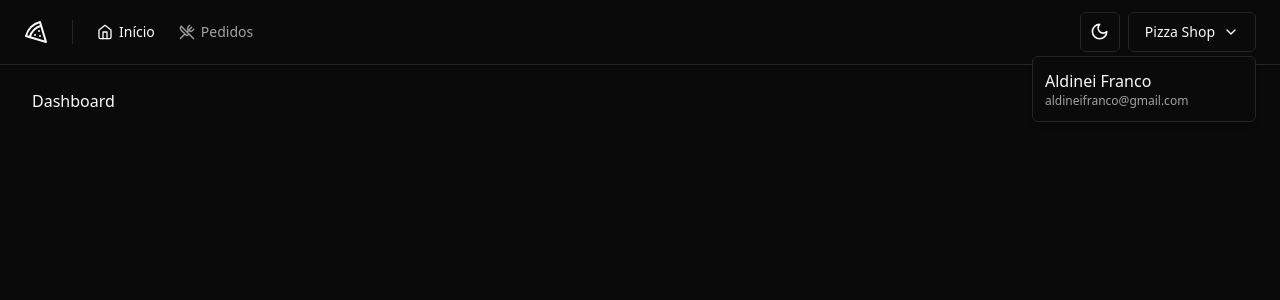
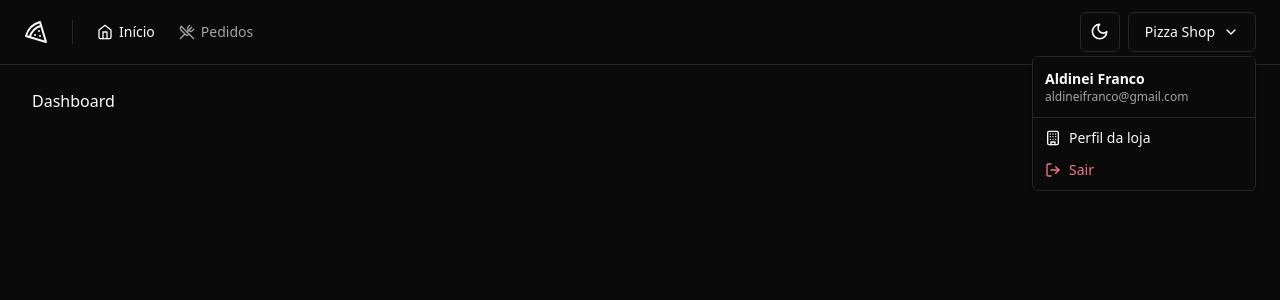
Before and after one commit to aldineifranco/pizzashop-web, a React (Vite) app: page / in a window 1280 px wide. Both pictures are taken after a click on the button "Pizza Shop". Shown: the top 300 px of the page. Built offline with nearby package versions, Linux system fonts and the light colour scheme.

Commit message:
finalizando dropdow menu

```diff
--- a/src/components/account-menu.tsx
+++ b/src/components/account-menu.tsx
@@ -1,7 +1,6 @@
-import { ChevronDown } from "lucide-react";
+import { Building, ChevronDown, LogOut } from "lucide-react";
 import { Button } from "./ui/button";
-import { DropdownMenu, DropdownMenuContent, DropdownMenuTrigger } from "./ui/dropdown-menu";
-import { DropdownMenuLabel } from "@radix-ui/react-dropdown-menu";
+import { DropdownMenu, DropdownMenuContent, DropdownMenuTrigger, DropdownMenuItem, DropdownMenuLabel, DropdownMenuSeparator } from "./ui/dropdown-menu";
 
 
 export function AccountMenu() {
@@ -11,7 +10,7 @@ export function AccountMenu() {
       <DropdownMenuTrigger asChild>
         <Button variant='outline' className="flex items-center gap-2 select-none">
           Pizza Shop
-          <ChevronDown className="h-4 w-4"/>
+          <ChevronDown className="h-4 w-4" />
         </Button>
       </DropdownMenuTrigger>
 
@@ -20,6 +19,18 @@ export function AccountMenu() {
           <span>Aldinei Franco</span>
           <span className="text-xs font-normal text-muted-foreground">aldineifranco@gmail.com</span>
         </DropdownMenuLabel>
+
+        <DropdownMenuSeparator />
+
+        <DropdownMenuItem>
+          <Building className="w-4 h-4 mr-2" />
+          <span>Perfil da loja</span>
+        </DropdownMenuItem>
+
+        <DropdownMenuItem className="text-rose-500 dark:text-rose-400">
+          <LogOut className="w-4 h-4 mr-2" />
+          <span>Sair</span>
+        </DropdownMenuItem>
       </DropdownMenuContent>
 
     </DropdownMenu>
```
